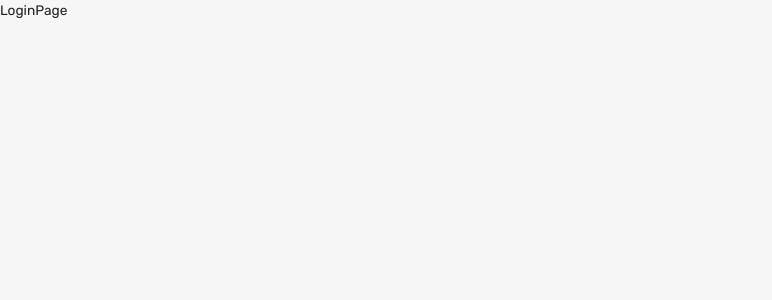
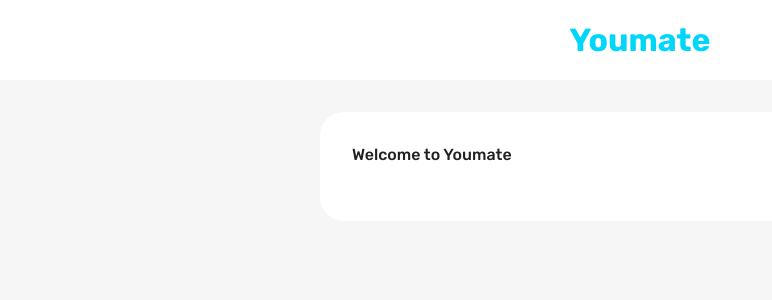
Before and after one commit to bekturmsv/Youmate, a React (Create React App) app in the folder client/: page / in a window 1280 px wide. Shown: the top 300 px of the page, without its empty margins (0-772 px from the left). Built offline with nearby package versions, Linux system fonts and the light colour scheme.

Commit message:
integrate Form to Log in page

```diff
--- a/client/src/scenes/loginPage/index.jsx
+++ b/client/src/scenes/loginPage/index.jsx
@@ -1,11 +1,37 @@
-import React from 'react';
+import React from "react";
+import { Box, Typography, useTheme, useMediaQuery } from "@mui/material";
+import Form from "./Form";
 
 const LoginPage = () => {
-    return (
-        <div>
-            LoginPage
-        </div>
-    );
+  const theme = useTheme();
+  const isNonMobileScreens = useMediaQuery("(min-width:1000px)");
+
+  return (
+    <Box>
+      <Box
+        width="100%"
+        backgroundColor={theme.palette.background.alt}
+        p="1rem 6%"
+        textAlign="center"
+      >
+        <Typography fontWeight={"bold"} fontSize="32px" color="primary">
+          Youmate
+        </Typography>
+      </Box>
+      <Box
+        width={isNonMobileScreens ? "50%" : "93%"}
+        p="2rem"
+        m="2rem auto"
+        borderRadius="1.5rem"
+        backgroundColor={theme.palette.background.alt}
+      >
+        <Typography fontWeight="500" variant="h5" sx={{ mb: "1.5rem" }}>
+          Welcome to Youmate
+        </Typography>
+        <Form />
+      </Box>
+    </Box>
+  );
 };
 
 export default LoginPage;
```
